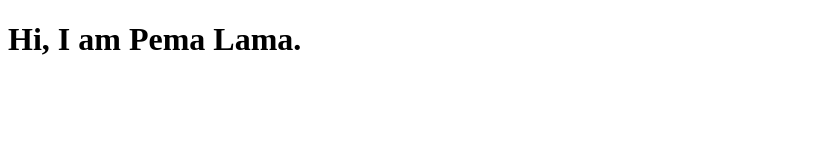
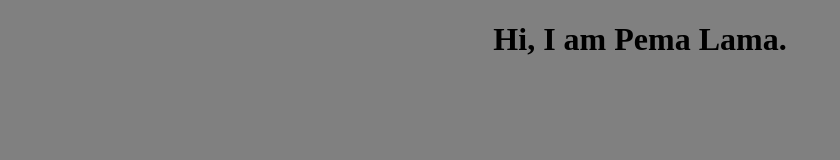
Before and after one commit to PemaL/website-repo, a plain HTML site: page index.html in a window 1280 px wide. Shown: the whole page, without its empty margins (0-840 px from the left). Drawn offline with Linux system fonts and the light colour scheme.

Commit message:
add style.css, connect to index.html

```diff
--- a/index.html
+++ b/index.html
@@ -2,6 +2,7 @@
 <html lang="en">
   <head>
       <title>My Website</title>
+      <link rel="stylesheet" href="style.css" />
 
   </head>
   <body>
--- /dev/null
+++ b/style.css
@@ -0,0 +1,6 @@
+body {
+    background: gray;
+  }
+  h1{
+      text-align: center;
+  }
```
